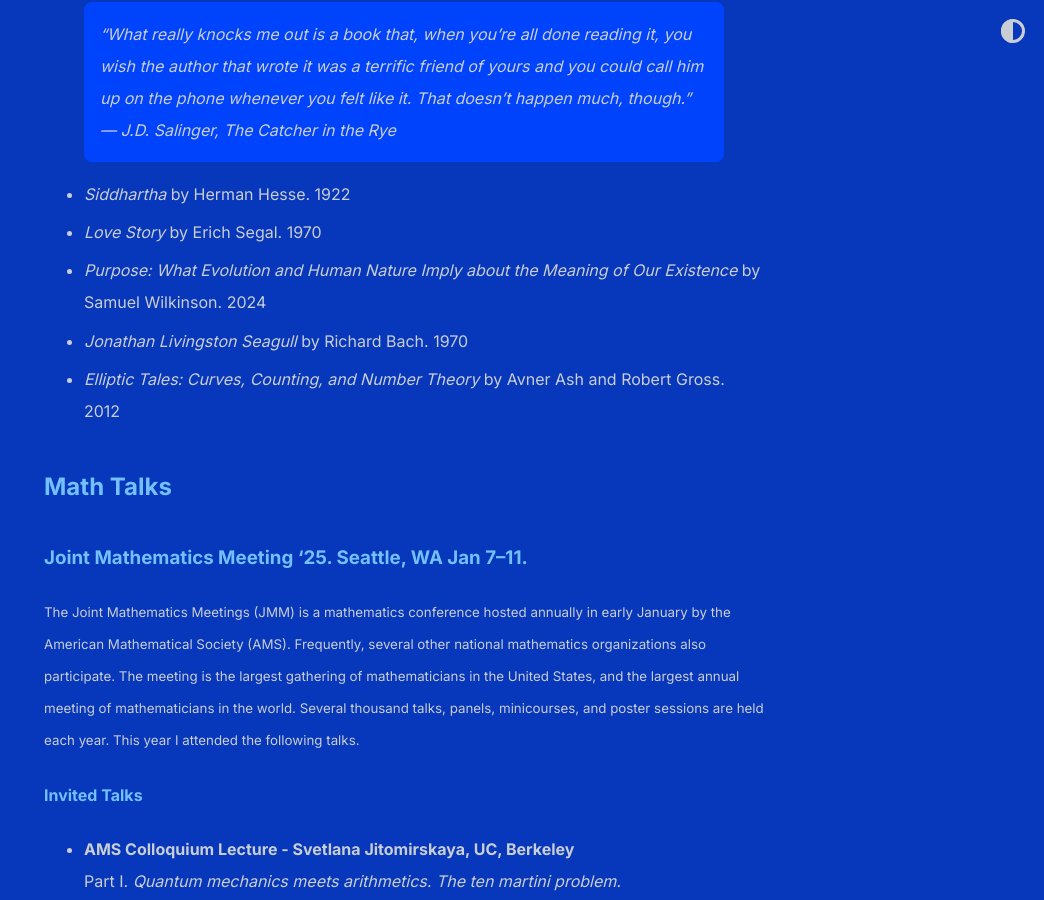
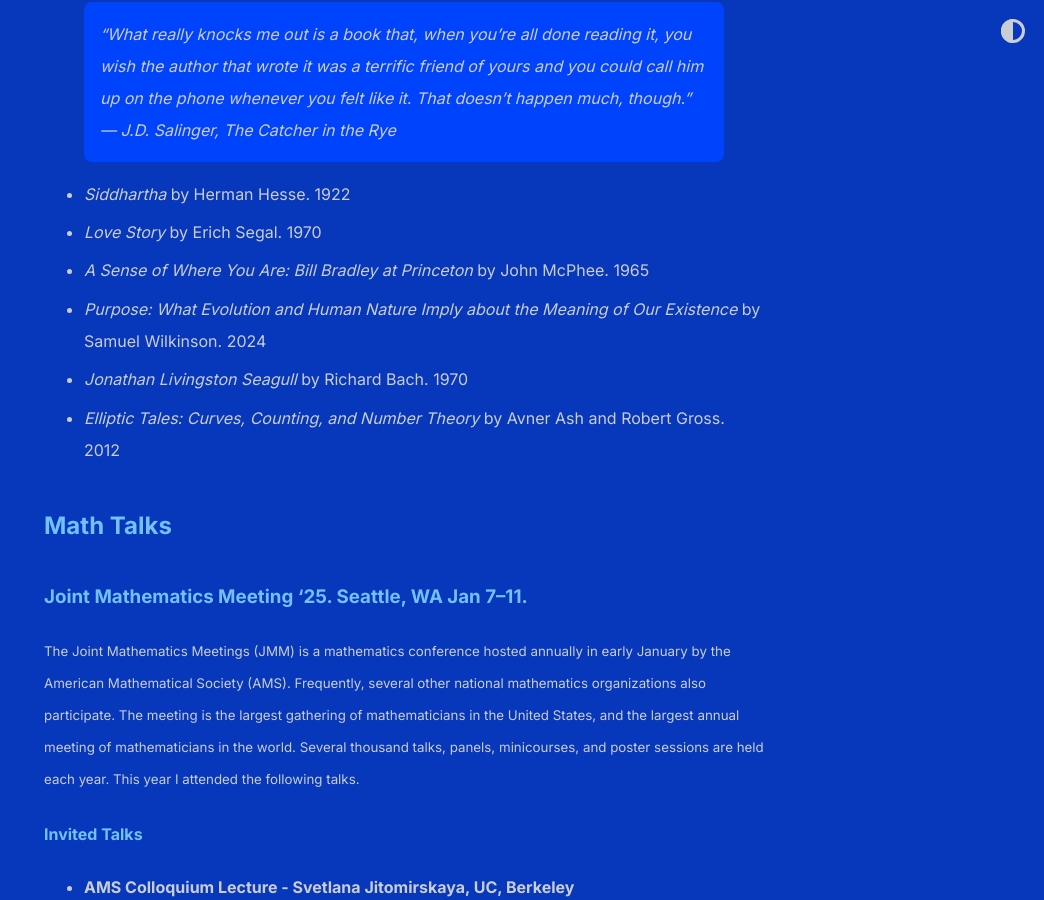
Before and after one commit to shihankanungo/shihankanungo.github.io, a Jekyll site: the page built from wrapped.md, in a window 1280 px wide and 900 px high, scrolled down 1918 px. Shown: the whole window, without its empty margins (236-1280 px from the left). Built offline with Jekyll 4.4.1, drawn with Linux system fonts in a browser that asks for light colours.

Commit message:
Update wrapped.md

```diff
--- a/wrapped.md
+++ b/wrapped.md
@@ -53,6 +53,7 @@
 
 - *Siddhartha* by Herman Hesse. 1922
 - *Love Story* by Erich Segal. 1970
+- *A Sense of Where You Are: Bill Bradley at Princeton* by John McPhee. 1965
 - *Purpose: What Evolution and Human Nature Imply about the Meaning of Our Existence* by Samuel Wilkinson. 2024
 - *Jonathan Livingston Seagull* by Richard Bach. 1970
 - *Elliptic Tales: Curves, Counting, and Number Theory* by Avner Ash and Robert Gross. 2012
```
